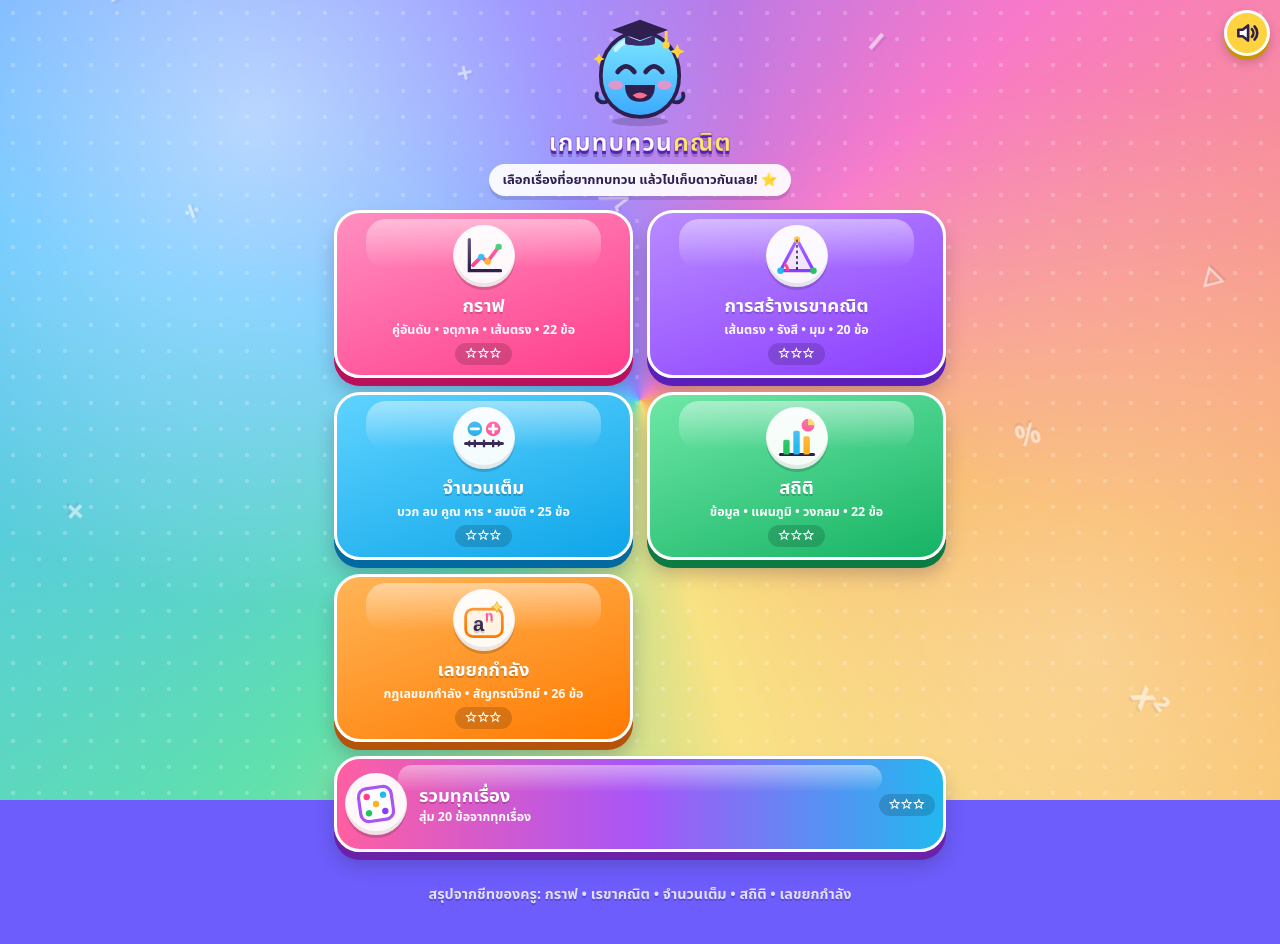
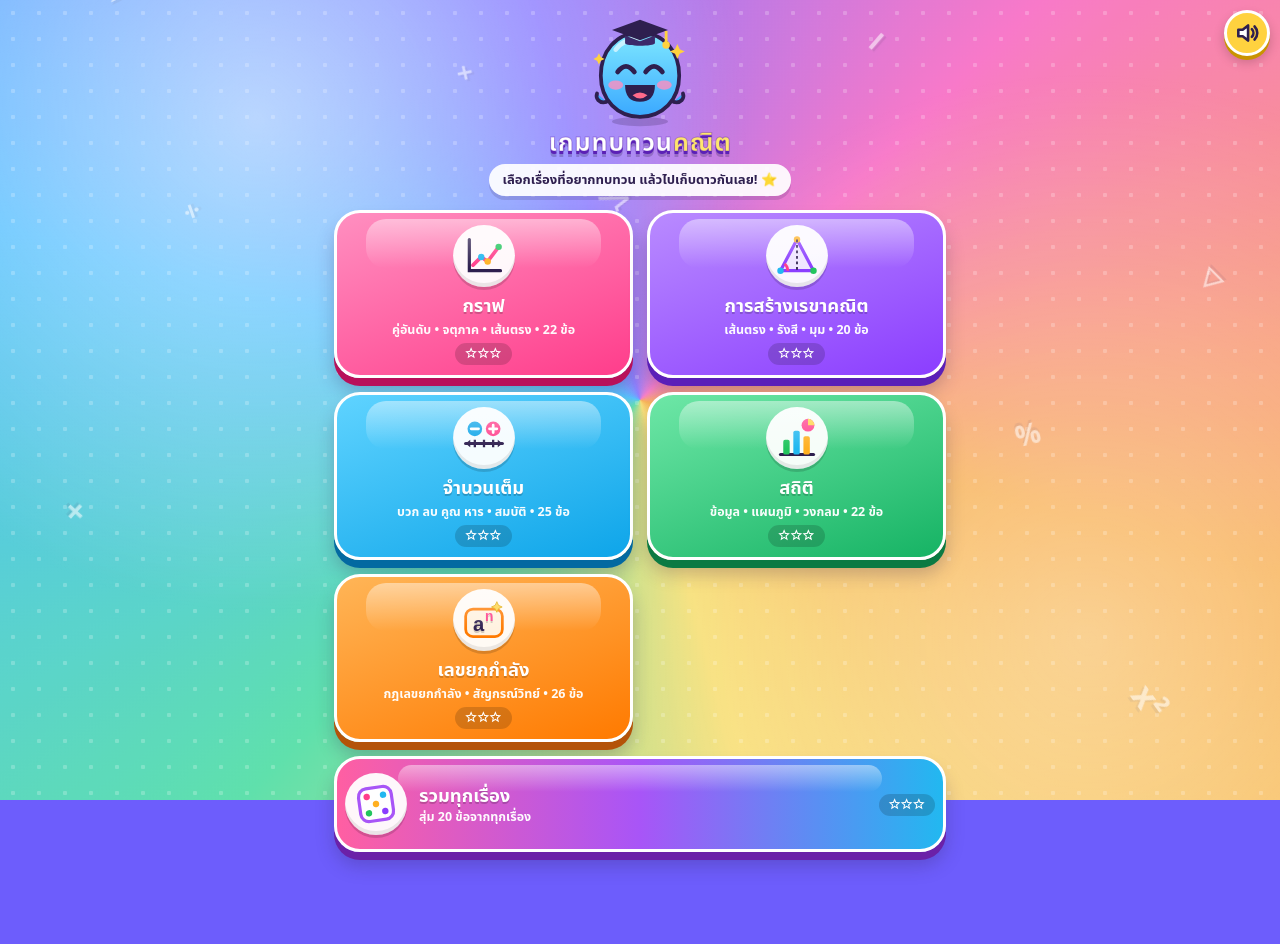
Before and after one commit to Natthapan22/math-review-game, a plain HTML site: page index.html in a window 1280 px wide. After the commit the page ends 920 px from the top, so only its background shows below. Drawn offline with Linux system fonts and the light colour scheme.

Commit message:
Hide footer line

```diff
--- a/index.html
+++ b/index.html
@@ -248,7 +248,6 @@ sup{font-size:.7em}
   <div class="grid" id="topicGrid"></div>
   <div class="opts">
   </div>
-  <p class="center small foot">สรุปจากชีทของครู: กราฟ • เรขาคณิต • จำนวนเต็ม • สถิติ • เลขยกกำลัง</p>
 </section>
 
 <!-- GAME -->
```
